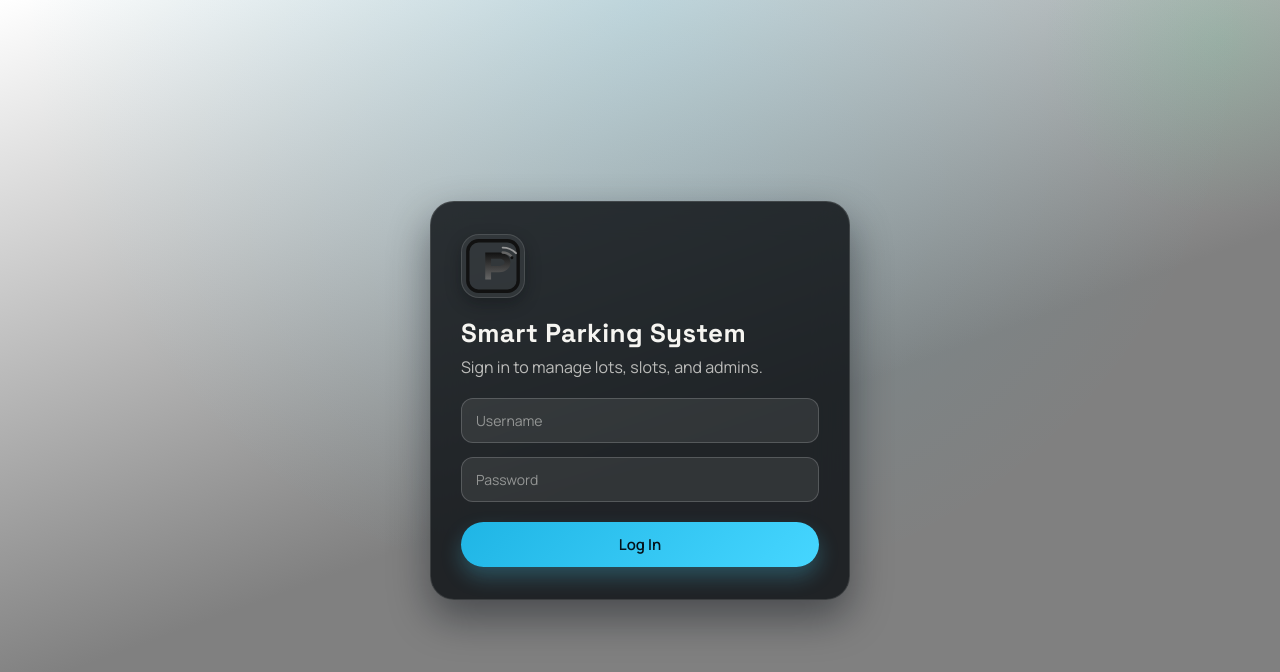
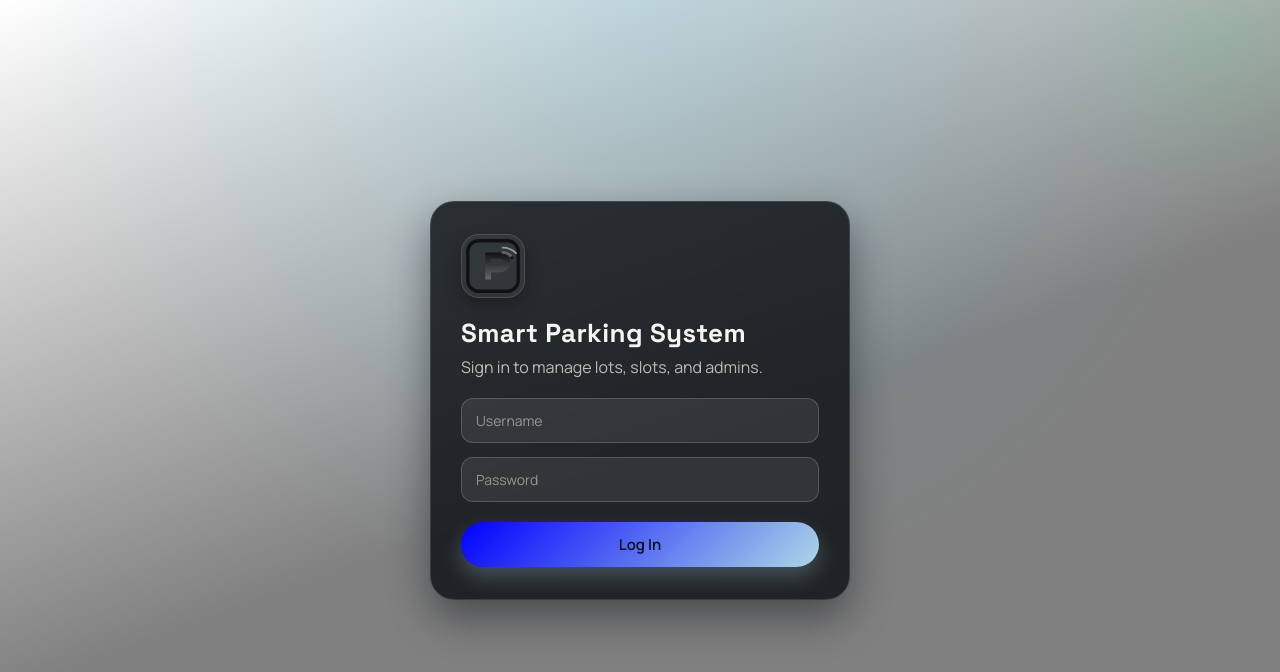
Before and after one commit to mtmab2408/smart-parking-admin-panel, a Vue app: page /login in a window 1280 px wide. Shown: the top 672 px of the page. Built offline with nearby package versions, Linux system fonts and the light colour scheme.

Commit message:
UI improvements

```diff
--- a/src/assets/_theme.scss
+++ b/src/assets/_theme.scss
@@ -13,11 +13,11 @@ $panel: rgba(12, 15, 19, 0.82);
 $panel-border: rgba(255, 255, 255, 0.12);
 $panel-border-strong: rgba(255, 255, 255, 0.22);
 
-$accent: #46d6ff;
-$accent-strong: #1fb5e5;
-$success: #39e58f;
-$danger: #ff6b6b;
-$warning: #f7c76f;
+$accent: lightblue;
+$accent-strong: blue;
+$success: green;
+$danger: red;
+$warning: yellow;
 
 $shadow-lg: 0 18px 40px rgba(6, 10, 18, 0.45);
 $shadow-md: 0 12px 24px rgba(8, 12, 20, 0.35);
```
